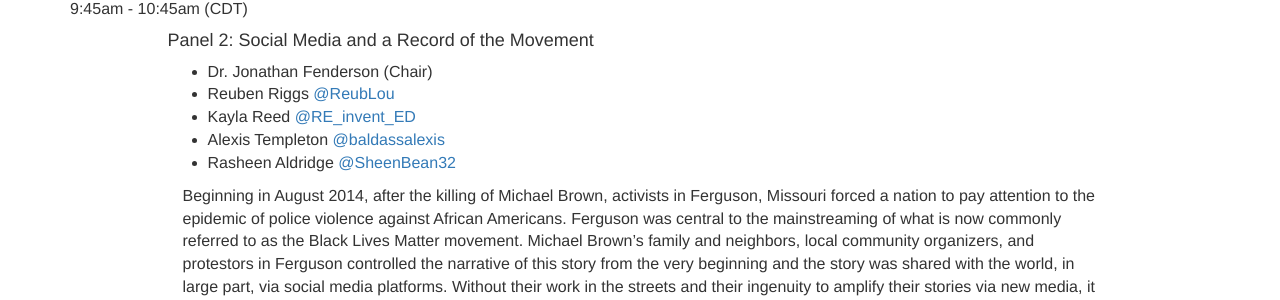
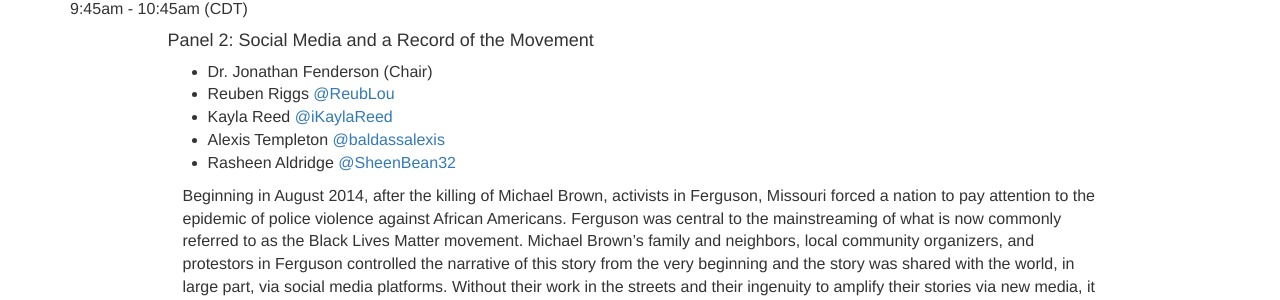
Before and after one commit to DocNow/docnow.github.io, a Jekyll site: the page built from meetings/stl-2016/index.html, in a window 1280 px wide and 900 px high, scrolled down 1257 px. Shown: the part 152-452 px from the top of the window. Built offline with Jekyll 4.4.1, drawn with Linux system fonts in a browser that asks for light colours.

Commit message:
updated twitter handles

```diff
--- a/meetings/stl-2016/index.html
+++ b/meetings/stl-2016/index.html
@@ -45,8 +45,8 @@
       <ul>
         <li>Dr. Jonathan Fenderson (Chair)</li>
         <li>Reuben Riggs <a href="https://twitter.com/ReubLou">@ReubLou</a></li>
-        <li>Kayla Reed <a href="https://twitter.com/RE_invent_ED">@RE_invent_ED</a></li>
-        <li>Alexis Templeton <a href="@baldassalexis">@baldassalexis</a></li>
+        <li>Kayla Reed <a href="https://twitter.com/ikaylareed">@iKaylaReed</a></li>
+        <li>Alexis Templeton <a href="https://twitter.com/baldassalexis">@baldassalexis</a></li>
         <li>Rasheen Aldridge <a href="https://twitter.com/SheenBean32">@SheenBean32</a></li>
       </ul>
       <div class="col-lg-10">
```
